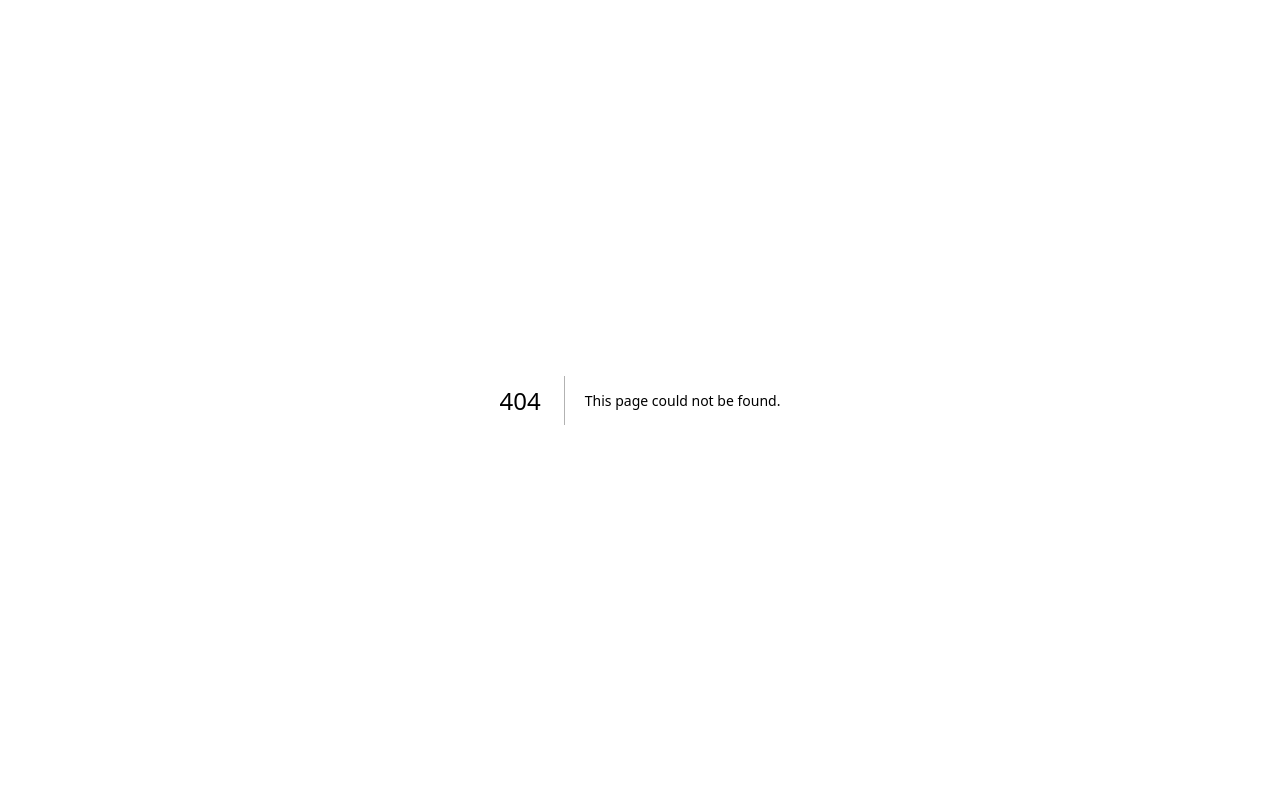
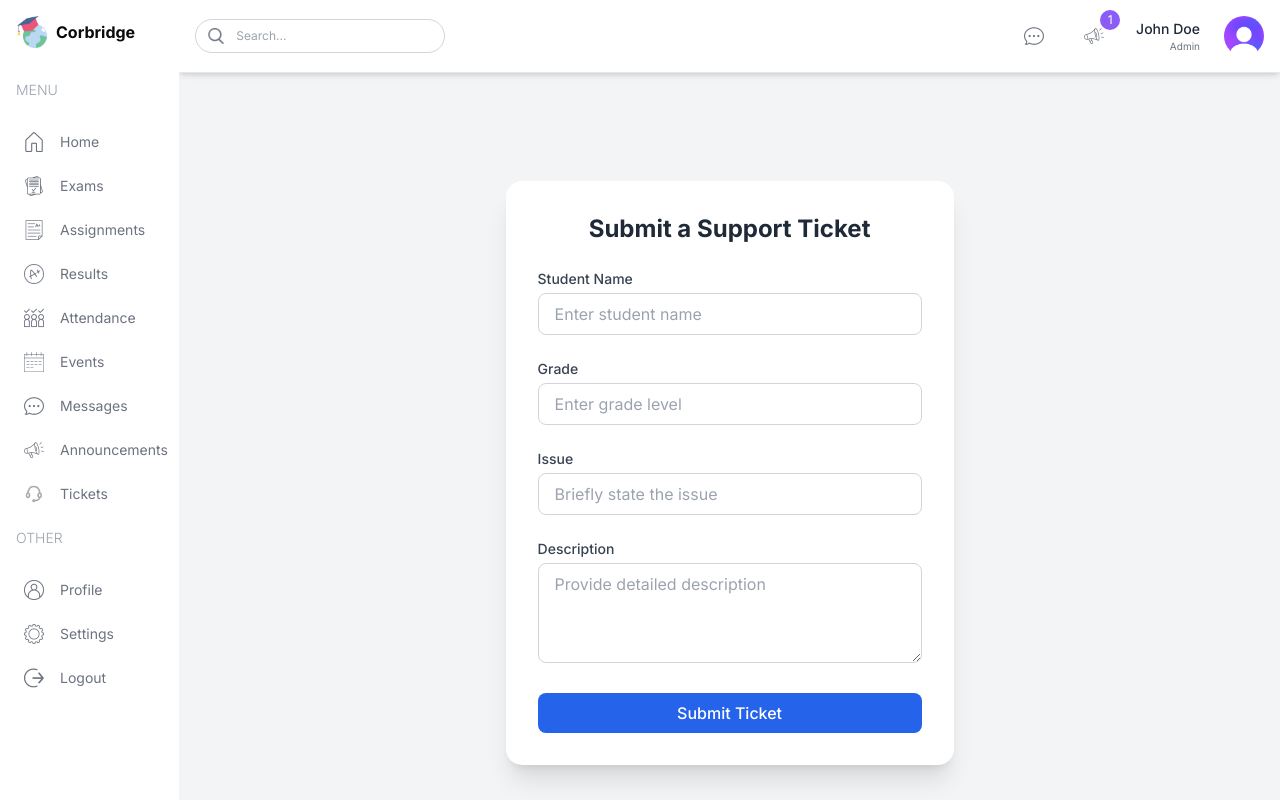
Before and after one commit to cynos28/Corebridge, a Next.js app in the folder client/: page /dashboard/list/tickets in a window 1280 px wide. Before the commit this address had no page. Built offline with nearby package versions, Linux system fonts and the light colour scheme.

Commit message:
tickets form

```diff
--- /dev/null
+++ b/client/src/app/dashboard/list/tickets/page.tsx
@@ -0,0 +1,126 @@
+"use client";
+
+import React, { useState } from 'react';
+
+interface TicketFormProps {
+    onSubmit: (ticket: Ticket) => void;
+}
+
+interface Ticket {
+    studentName: string;
+    grade: string;
+    issue: string;
+    description: string;
+}
+
+const TicketForm: React.FC<TicketFormProps> = ({ onSubmit }) => {
+    const [studentName, setStudentName] = useState('');
+    const [grade, setGrade] = useState('');
+    const [issue, setIssue] = useState('');
+    const [description, setDescription] = useState('');
+
+    const handleSubmit = (e: React.FormEvent) => {
+        e.preventDefault();
+        const ticket: Ticket = { studentName, grade, issue, description };
+        onSubmit(ticket);
+        setStudentName('');
+        setGrade('');
+        setIssue('');
+        setDescription('');
+    };
+
+    return (
+        <div className="min-h-screen bg-gray-100 flex items-center justify-center p-4">
+            <form
+                onSubmit={handleSubmit}
+                className="bg-white rounded-2xl shadow-xl p-8 w-full max-w-md"
+            >
+                <h2 className="text-2xl font-bold text-gray-800 mb-6 text-center">
+                    Submit a Support Ticket
+                </h2>
+
+                <div className="space-y-6">
+                    <div>
+                        <label
+                            htmlFor="studentName"
+                            className="block text-sm font-medium text-gray-700 mb-1"
+                        >
+                            Student Name
+                        </label>
+                        <input
+                            type="text"
+                            id="studentName"
+                            value={studentName}
+                            onChange={(e) => setStudentName(e.target.value)}
+                            required
+                            className="w-full px-4 py-2 border border-gray-300 rounded-lg focus:ring-2 focus:ring-blue-500 focus:border-transparent transition duration-200"
+                            placeholder="Enter student name"
+                        />
+                    </div>
+
+                    <div>
+                        <label
+                            htmlFor="grade"
+                            className="block text-sm font-medium text-gray-700 mb-1"
+                        >
+                            Grade
+                        </label>
+                        <input
+                            type="text"
+                            id="grade"
+                            value={grade}
+                            onChange={(e) => setGrade(e.target.value)}
+                            required
+                            className="w-full px-4 py-2 border border-gray-300 rounded-lg focus:ring-2 focus:ring-blue-500 focus:border-transparent transition duration-200"
+                            placeholder="Enter grade level"
+                        />
+                    </div>
+
+                    <div>
+                        <label
+                            htmlFor="issue"
+                            className="block text-sm font-medium text-gray-700 mb-1"
+                        >
+                            Issue
+                        </label>
+                        <input
+                            type="text"
+                            id="issue"
+                            value={issue}
+                            onChange={(e) => setIssue(e.target.value)}
+                            required
+                            className="w-full px-4 py-2 border border-gray-300 rounded-lg focus:ring-2 focus:ring-blue-500 focus:border-transparent transition duration-200"
+                            placeholder="Briefly state the issue"
+                        />
+                    </div>
+
+                    <div>
+                        <label
+                            htmlFor="description"
+                            className="block text-sm font-medium text-gray-700 mb-1"
+                        >
+                            Description
+                        </label>
+                        <textarea
+                            id="description"
+                            value={description}
+                            onChange={(e) => setDescription(e.target.value)}
+                            required
+                            className="w-full px-4 py-2 border border-gray-300 rounded-lg focus:ring-2 focus:ring-blue-500 focus:border-transparent transition duration-200 resize-y min-h-[100px]"
+                            placeholder="Provide detailed description"
+                        />
+                    </div>
+
+                    <button
+                        type="submit"
+                        className="w-full bg-blue-600 text-white py-2 px-4 rounded-lg hover:bg-blue-700 transition duration-200 font-medium"
+                    >
+                        Submit Ticket
+                    </button>
+                </div>
+            </form>
+        </div>
+    );
+};
+
+export default TicketForm;
```
